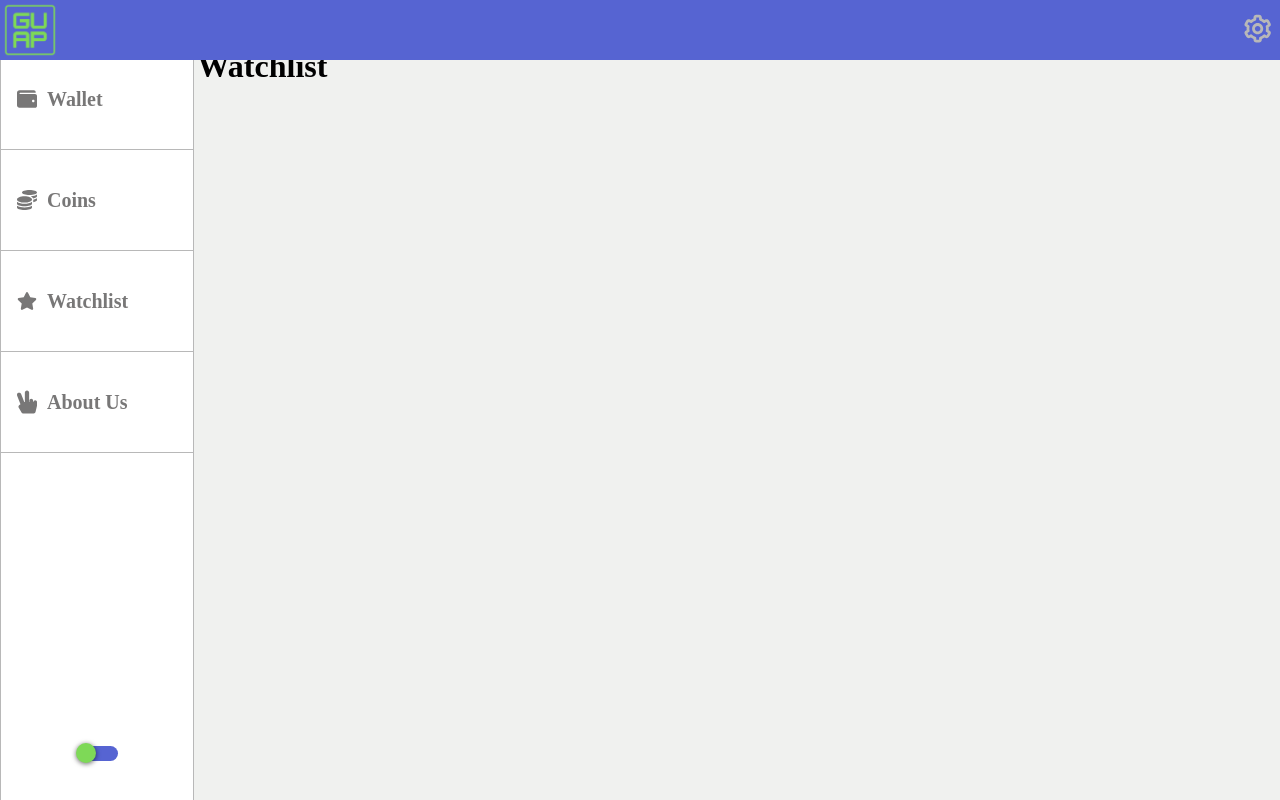
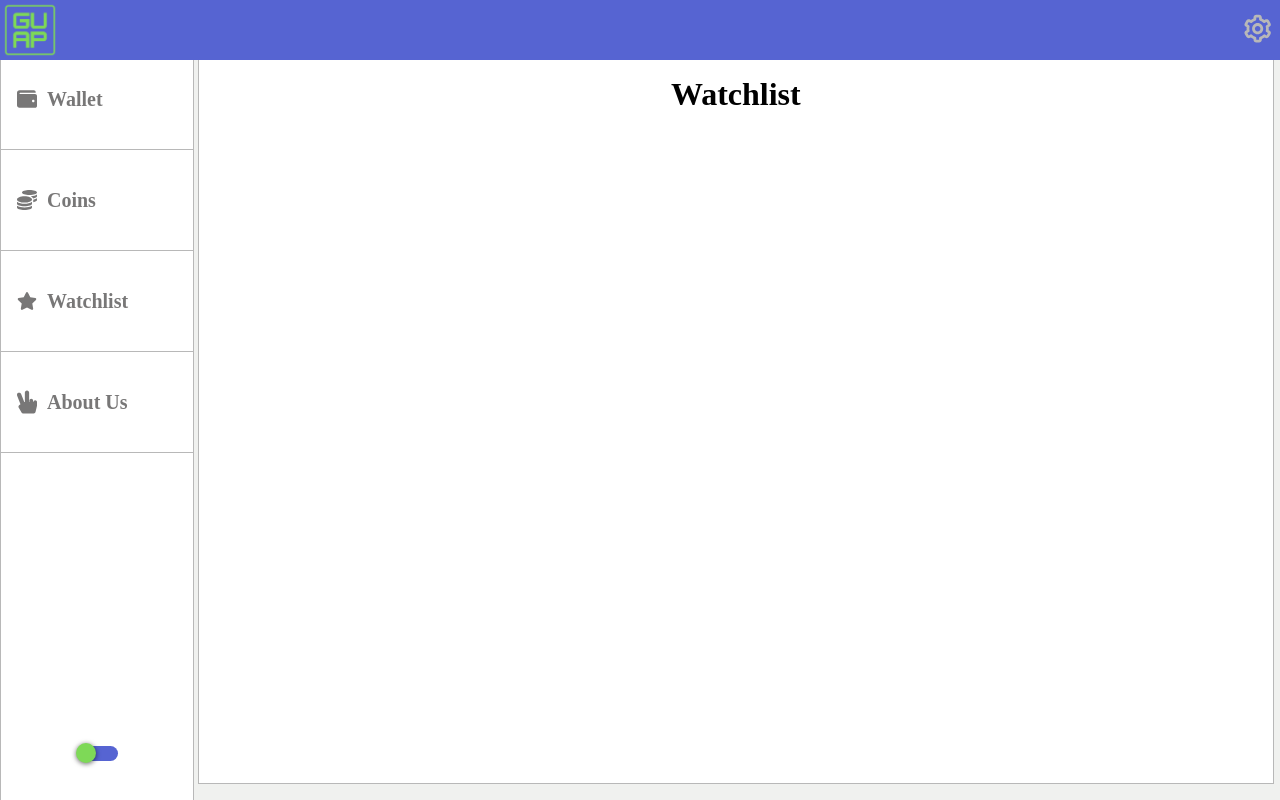
Before and after one commit to zaindewsi/guap-wallet, a React (Create React App) app in the folder client/: page /watchlist in a window 1280 px wide. Built offline with nearby package versions, Linux system fonts and the light colour scheme.

Commit message:
basic watchlist styling

```diff
--- a/client/src/components/Coins/CoinTable.jsx
+++ b/client/src/components/Coins/CoinTable.jsx
@@ -4,7 +4,7 @@ import "./CoinTable.scss";
 import { FaStar } from "react-icons/fa";
 import { useHistory } from "react-router-dom";
 
-export default function CoinItemList() {
+export default function CoinTable() {
   const CoinGeckoClient = new CoinGecko();
   const [coins, setCoins] = useState([]);
   const formatter = new Intl.NumberFormat("en-US", {
--- a/client/src/components/Watchlist.jsx
+++ b/client/src/components/Watchlist.jsx
@@ -1,5 +1,9 @@
+import "./Watchlist.scss"
+
 export default function Watchlist() {
   return (
+    <div className="watchlist">
     <h1>Watchlist</h1>
-  )
+    </div>
+    )
 }
--- /dev/null
+++ b/client/src/components/Watchlist.scss
@@ -0,0 +1,8 @@
+.watchlist {
+  width: 100%;
+  text-align: center;
+  background-color: white;
+  border: 1px solid #b8b8b8;
+  margin-top: 5%;
+  height: 91vh;
+}
```
